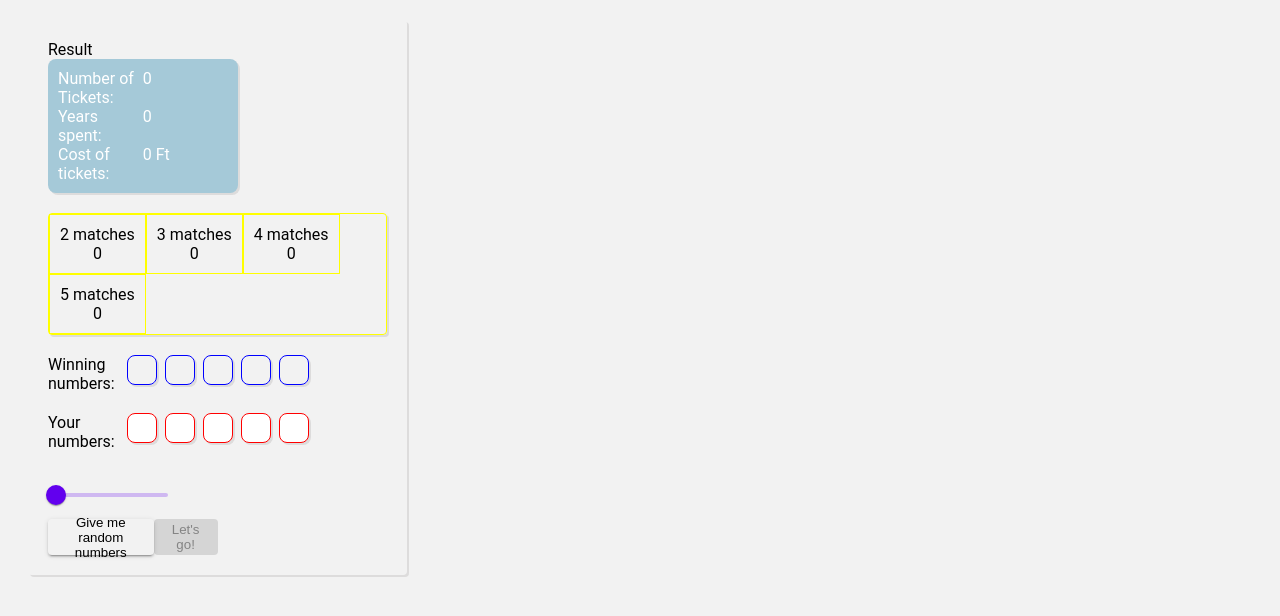
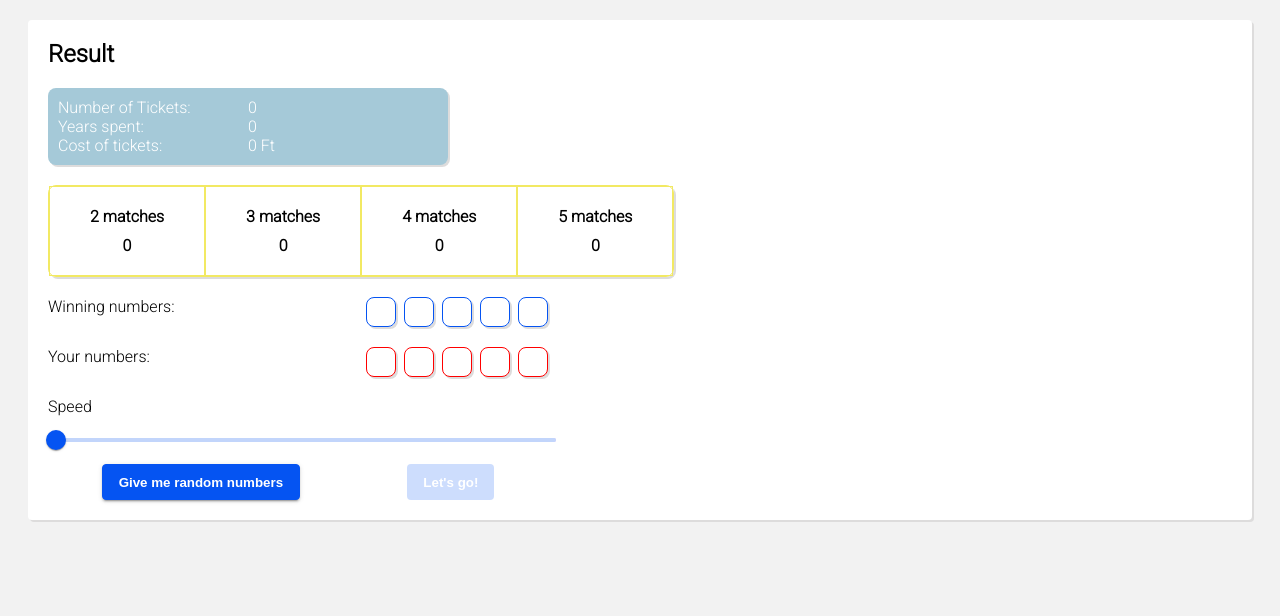
Before and after one commit to Chiflado/lottery-machine, an Angular app in the folder lottery-machine/: page / in a window 1280 px wide. Shown: the top 616 px of the page. Built offline with nearby package versions, Linux system fonts and the light colour scheme.

Commit message:
Changes styles

```diff
--- a/lottery-machine/src/app/main/main.component.html
+++ b/lottery-machine/src/app/main/main.component.html
@@ -88,6 +88,7 @@
         </form >
     </div>
     <div class="slider-wrapper">
+        <label class="example-value-label">Speed</label>
         <mat-slider
             discrete
             min="1"
--- a/lottery-machine/src/index.html
+++ b/lottery-machine/src/index.html
@@ -6,6 +6,7 @@
   <base href="/">
   <meta name="viewport" content="width=device-width, initial-scale=1">
   <link rel="icon" type="image/x-icon" href="favicon.ico">
+  <link href="https://fonts.googleapis.com/css2?family=Roboto:wght@300&display=swap" rel="stylesheet">
 </head>
 <body>
   <app-root></app-root>
--- a/lottery-machine/src/styles.scss
+++ b/lottery-machine/src/styles.scss
@@ -20,8 +20,14 @@ input[type=number] {
     padding: 20px;
     box-shadow: 2px 2px #dddcdc;
     border-radius: 8px;
-    background-color: white;
-    width: 30%;
+    background-color: white !important;
+    min-width: 440px !important;
+}
+
+.card-header {
+    font-weight: 600;
+    font-size: 24px;
+    margin-bottom: 20px !important;
 }
 
 .playing-history-card {
@@ -29,7 +35,7 @@ input[type=number] {
     background-color: #A5C9D8;
     border-radius: 8px;
     margin-bottom: 20px;
-    width: 50%;
+    max-width: 380px;
     color: white;
     box-shadow: 2px 2px #dddcdc;
 }
@@ -40,7 +46,7 @@ input[type=number] {
 
 .winning-numbers-wrapper {
     display: flex;
-    width: 40%;
+    width: 500px;
     justify-content: space-between;
     margin-bottom: 20px;
 }
@@ -56,7 +62,7 @@ input[type=number] {
 .number-field {
     height: 28px;
     width: 28px;
-    border: 1px blue solid;
+    border: 1px rgb(5, 84, 242) solid;
     box-shadow: black;
     border-radius: 8px;
     display: flex;
@@ -88,8 +94,8 @@ input[type=number] {
 }
 
 .result-history-card {
-    border: 1px yellow solid;
-    border-radius: 4px;
+    border: 1px #F2E963 solid;
+    border-radius: 8px;
     display: flex;
     flex-wrap: wrap;
     width: fit-content;
@@ -97,23 +103,77 @@ input[type=number] {
     margin-bottom: 20px;
 }
 
+@media only screen and (max-width: 700px) {
+    .result-history-card,
+    .winning-numbers-wrapper,
+    .slider-wrapper,
+    .button-wrapper {
+      max-width: 400px;
+    }
+    .matches-card {
+        width: 118px;
+    }
+
+  }
+
+@media only screen and (max-width: 497px) {
+
+    .matches-card {
+        width: 318px;
+    }
+  }
+
 .matches-card {
     display: flex;
     flex-direction: column;
-    padding: 10px;
+    padding: 20px 40px;
     justify-content: center;
     align-items: center;
-    border: 1px yellow solid;
+    border: 1px #F2E963 solid;
+    font-weight: 600;
+}
+
+.matches-history {
+    margin-bottom: 10px;
 }
 
 .button-wrapper {
     display: flex;
-    width: 50%;
+    width: 500px;
     justify-content: space-around;
 }
 
-// .action-button {
-//     border-color: #A5D9C8;
-//     background-color: white;
-//     color: #A5D9C8;
-// }
+
+.action-button {
+    border: 1px rgb(5, 84, 242) solid !important;
+    background-color: rgb(5, 84, 242) !important;
+    color: white !important;
+    font-weight: 600;
+}
+
+.slider-wrapper {
+    width: 500px;
+}
+
+.mdc-slider {
+    width: 100% !important;
+}
+
+.mat-mdc-raised-button[disabled] {
+    background-color: rgba(5, 84, 242, 0.2) !important;
+    color: white !important;
+    border: rgba(5, 84, 242, 0.2) !important;
+}
+
+.mdc-slider__track--inactive::before {
+    background: rgb(5, 84, 242) !important;
+}
+
+.mat-mdc-slider .mdc-slider__thumb-knob {
+    border-color: rgb(5, 84, 242) !important;
+}
+
+.mat-mdc-slider .mdc-slider__track--active_fill {
+    border-color: rgb(5, 84, 242) !important;
+
+}
```
